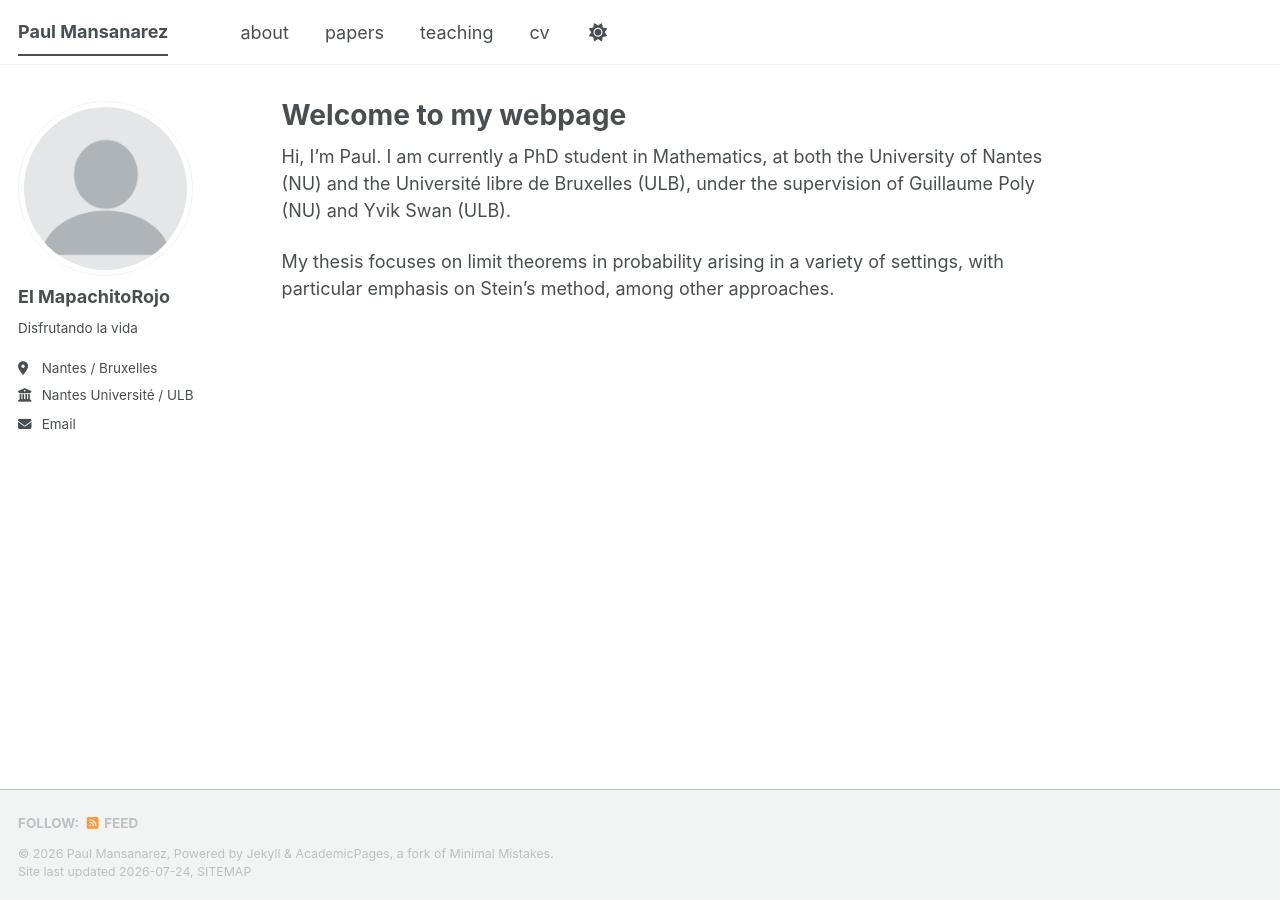
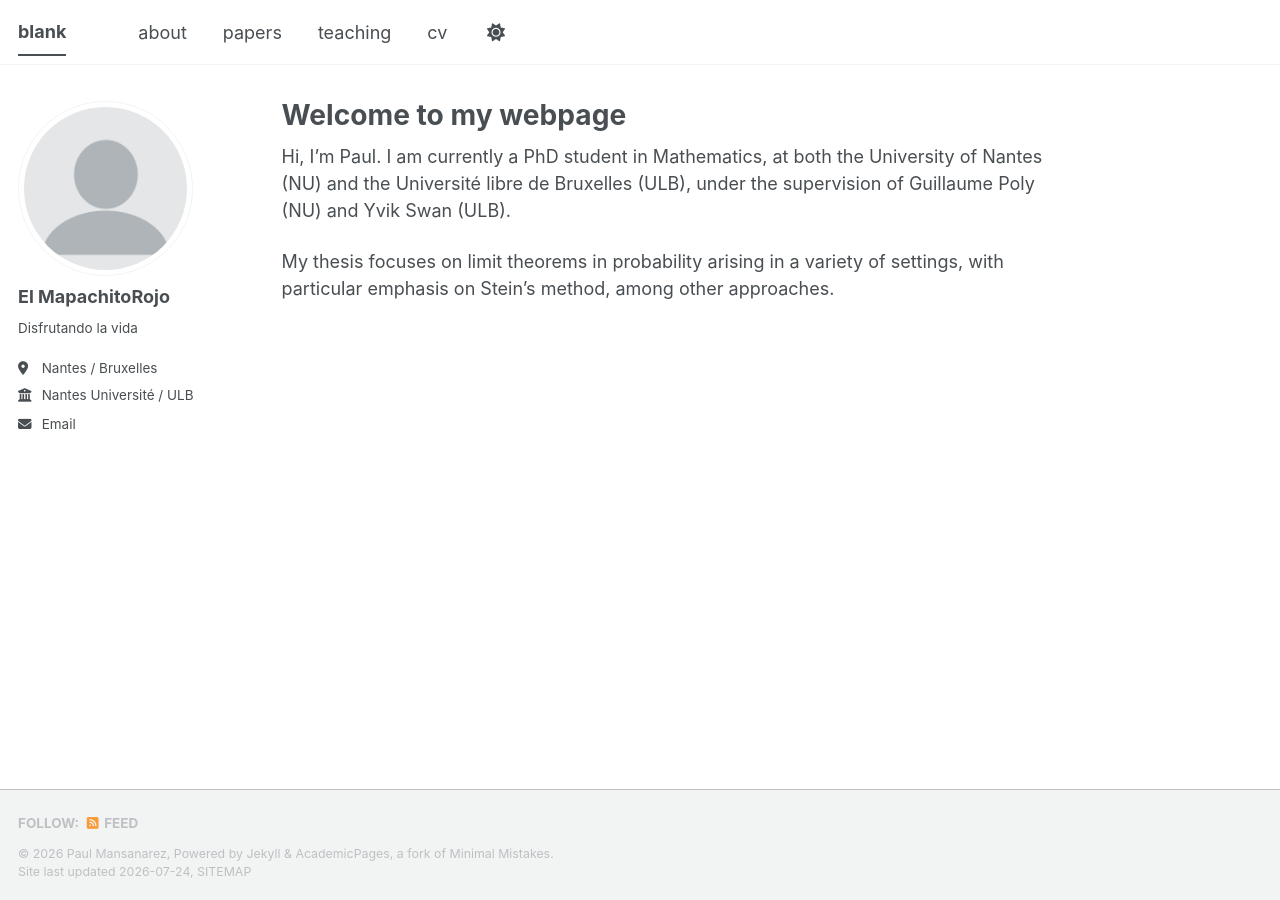
Before and after one commit to paulmansanarez/paulmansanarez.github.io, a Jekyll site: the page built from _pages/about.md, in a window 1280 px wide. Built offline with Jekyll 4.4.1, drawn with Linux system fonts in a browser that asks for light colours; a style sheet for code colours, icons or effects is not loaded.

Commit message:
Update _config.yml

```diff
--- a/_config.yml
+++ b/_config.yml
@@ -9,7 +9,7 @@
 # Basic Site Settings
 locale                   : "en-US"
 site_theme               : "default" # The available themes options are "default", "air", "sunrise", "mint", "dirt" and "contrast"
-title                    : "Paul Mansanarez"
+title                    : blank
 title_separator          : "-"
 name                     : &name "Paul Mansanarez"
 description              : &description "Your Name's academic portfolio"   # Update this with a general description of your site, this is the default if not overridden by a page
```
